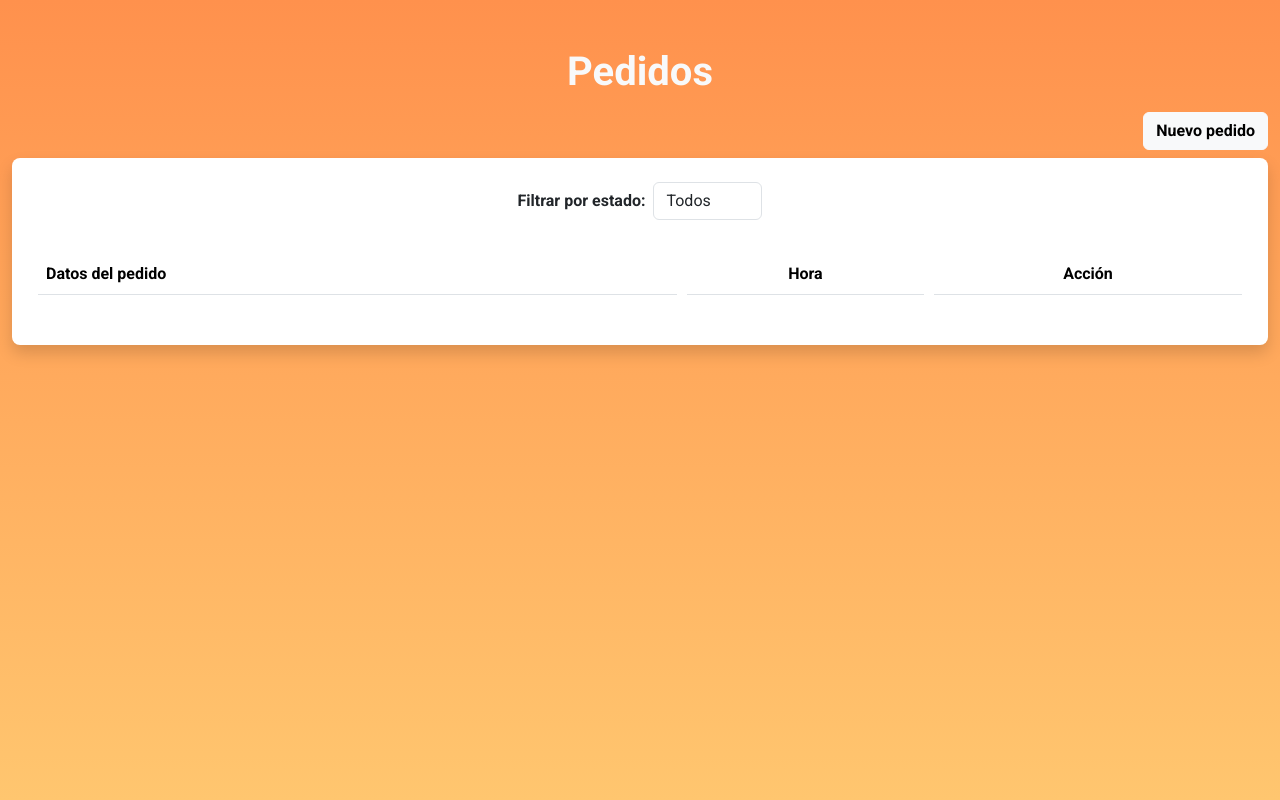
After one commit to ReturnManuekl/asaderoApp, a CodeIgniter app: page /database/index.php/pedidos/listado in a window 1280 px wide. The commit adds this page. Run offline with CodeIgniter, Linux system fonts and the light colour scheme; tables that the repository leaves empty or names only in its code hold one stand-in row (values such as "Sample post"); lists and menus that the app fills with data are empty; some libraries are stand-ins or nearby versions.

Commit message:
Listado page added

```diff
--- a/application/config/database.php
+++ b/application/config/database.php
@@ -76,9 +76,9 @@ $query_builder = TRUE;
 $db['default'] = array(
 	'dsn'	=> '',
 	'hostname' => 'localhost',
-	'username' => '',
+	'username' => 'root',
 	'password' => '',
-	'database' => '',
+	'database' => 'manuekl_asaderosapp',
 	'dbdriver' => 'mysqli',
 	'dbprefix' => '',
 	'pconnect' => FALSE,
--- /dev/null
+++ b/application/controllers/Pedidos.php
@@ -0,0 +1,49 @@
+<?php
+defined('BASEPATH') OR exit('No direct script access allowed');
+
+class Pedidos extends CI_Controller {
+
+	/**
+	 * Index Page for this controller.
+	 *
+	 * Maps to the following URL
+	 * 		http://example.com/index.php/welcome
+	 *	- or -
+	 * 		http://example.com/index.php/welcome/index
+	 *	- or -
+	 * Since this controller is set as the default controller in
+	 * config/routes.php, it's displayed at http://example.com/
+	 *
+	 * So any other public methods not prefixed with an underscore will
+	 * map to /index.php/welcome/<method_name>
+	 * @see https://codeigniter.com/userguide3/general/urls.html
+	 */
+	public function listado()
+	{
+		$this->load->view('components/header', true);
+		$this->load->view('pages/pedidos_v');
+		$this->load->view('components/footer', true);
+	}
+
+	public function nuevo_pedido(){
+		$this->load->view('components/header', true);
+		$this->load->view('pages/nuevo_pedido_v');
+		$this->load->view('components/footer', true);
+	}
+
+	public function obtener_listado(){
+		$this->load->model('Pedidos_m');
+		$listado = $this->Pedidos_m->listadoPedidos();
+		echo json_encode($listado);
+	}
+
+	public function actualizarEstadoPedido(){
+		$data = json_decode(file_get_contents('php://input'), true);
+		$idPedido = $data['idPedido'];
+		$nuevoEstado = $data['nuevoEstado'];
+		$this->load->model('Pedidos_m');
+		$resultado = $this->Pedidos_m->actualizarEstadoPedido($idPedido,$nuevoEstado);
+		echo $resultado ? '{"result":true}' : '{"result":false}';
+	}
+
+}
--- /dev/null
+++ b/application/models/Pedidos_m.php
@@ -0,0 +1,22 @@
+<?php
+    class Pedidos_m extends CI_Model {
+
+        public function listadoPedidos(){
+            $this->load->database();
+            $result = $this->db->select('*')
+            ->from('pedidos')
+            ->get()->result_array();
+            return $result;
+        }
+
+        public function actualizarEstadoPedido($idPedido,$nuevoEstado){
+            $this->load->database();
+            $data = array(
+                'estado' => $nuevoEstado,
+            );
+            $this->db->where('id', $idPedido);
+            $this->db->update('pedidos', $data);
+            return true;
+        }
+    }
+?>
--- a/application/views/components/header.php
+++ b/application/views/components/header.php
@@ -5,7 +5,8 @@
     <meta name="viewport" content="width=device-width, initial-scale=1.0">
     <link rel="stylesheet" href="<?= base_url('css/styles.css') ?>">
     <link href="https://cdn.jsdelivr.net/npm/bootstrap@5.3.2/dist/css/bootstrap.min.css" rel="stylesheet">
-    <script src="https://cdn.jsdelivr.net/npm/vue@2.5.16/dist/vue.min.js"></script>
+    <script src="https://cdn.jsdelivr.net/npm/vue@2.5.16/dist/vue.js"></script>
+    <script src="https://cdn.jsdelivr.net/npm/axios/dist/axios.min.js"></script>
     <title>Pollos Asadero</title>
 </head>
 <body>
--- /dev/null
+++ b/application/views/pages/pedidos_v.php
@@ -0,0 +1,69 @@
+<div class="container-fluid bg-naranja" id="pedidosListadoSection">
+    <div class="d-flex flex-column align-items-center vh-100" >
+        <h1 class="text-center mt-5 mb-3 text-light w-100">Pedidos</h1>
+        <div class="d-flex justify-content-end w-100 mb-2">
+            <button class="btn btn-light w-auto fw-bold" @click="nuevoPedido()">Nuevo pedido</button>
+        </div>
+        <div class="bg-white form-contenedor px-3 py-4 rounded-3 shadow w-100">
+            <div class="d-flex align-items-center justify-content-center mb-4">
+                <label class="fw-bold me-2" for="estPedidoModal">Filtrar por estado: </label>
+                <select class="form-control w-auto" id="estPedidoModal" v-model="filtroEstado">
+                    <option value="todos">Todos</option>
+                    <option value="preparando">Preparando</option>
+                    <option value="en_camino">En camino</option>
+                    <option value="entregado">Entregado</option>
+                </select>
+            </div>
+            <table class="table listado">
+                <thead >
+                    <th  colspan="2">Datos del pedido</th>
+                    <th class="text-center">Hora</th>
+                    <th class="text-center">Acción</th>
+                </thead>
+                <tbody>
+                    <tr v-for="item in pedidosFiltrados">
+                        <td :class="'est-' + item.estado">
+                            <p class="mb-1" v-if="item.nombre_persona.length > 0" style="font-size:20px"><b> {{item.nombre_persona}} </b></p>
+                            <p class="mb-1" v-if="item.domicilio.length > 0" style="font-size:14px"><b>Domicilio:</b> {{item.domicilio}} </p>
+                            <p class="mb-1" v-if="item.total.length > 0" style="font-size:16px"><b> $ {{item.total}} </b></p>
+                        </td>
+                        <td>
+                            <p class="mb-1" v-if="item.paquetes.length > 0" style="font-size:15px"><b> {{item.paquetes}} </b></p>
+                            <p class="mb-1" v-if="item.productos.length > 0" style="font-size:14px"><b>Extra:</b> {{item.productos}}</p>
+                        </td>
+                        <td class="text-center fw-bold">{{formatoHora(item.hora_creacion)}}</td>
+                        <td class="text-center">
+                            <button class="btn btn-primary" data-bs-toggle="modal" data-bs-target="#myModal" @click="seleccionarPedido(item)">Estado</button>
+                        </td>
+                    </tr>
+                </tbody>
+            </table>
+        </div>
+    </div>
+
+
+    <!-- Modal -->
+    <div class="modal fade" id="myModal" tabindex="-1" aria-labelledby="myModalLabel" aria-hidden="true">
+    <div class="modal-dialog">
+        <div class="modal-content">
+        <div class="modal-header">
+            <h1 class="modal-title fs-5" id="myModalLabel">Pedido</h1>
+            <button type="button" class="btn-close" data-bs-dismiss="modal" aria-label="Close"></button>
+        </div>
+        <div class="modal-body">
+            <label for="estPedidoModal">Estado del pedido</label>
+            <select class="form-control mt-2 mb-4" id="estPedidoModal" v-model="estadoPedidoModal" @change="cambiarEstado()">
+                <option value="preparando">Preparando</option>
+                <option value="en_camino">En camino</option>
+                <option value="entregado">Entregado</option>
+            </select>
+        </div>
+        <div class="modal-footer">
+            <button type="button" class="btn btn-secondary" data-bs-dismiss="modal">Cerrar</button>
+        </div>
+        </div>
+    </div>
+    </div>
+</div>
+
+<script src="<?= base_url('/js/pedidos_listado.js')?>"></script>
--- a/css/styles.css
+++ b/css/styles.css
@@ -1,9 +1,14 @@
+@import url('https://fonts.googleapis.com/css2?family=Roboto:wght@100;300;400;500;700;900&display=swap');
+*{
+    font-family: 'Roboto';
+}
 .bg-naranja {
-    background-color: #FF914D;
+    /*background-color: #FF914D;*/
+    background: linear-gradient(0deg, rgba(255,198,111,1) 0%, rgba(255,145,77,1) 100%);
 }
 
 .bg-gris {
-    background-color: #DADADA;
+    background-color: #f1f1f1 !important;
 }
 
 .form-contenedor {
@@ -11,11 +16,10 @@
 }
 
 .texto {
-    margin-bottom: 3px;
-    font-size: 13px;
+    font-size: 18px;
 }
 
-.btn {
+.btn-main {
     background-color: #DADADA !important;
     color: black !important;
     border: 0 !important;
@@ -26,3 +30,19 @@ h1 {
     font-size: 40px !important;
     font-weight: bold !important;
 }
+.est-preparando{
+    border-left: 5px solid #77df84;
+}
+.est-en_camino{
+    border-left: 5px solid #188aff;
+}
+.est-entregado{
+    border-left: 5px solid #1e1e1e;
+}
+table.listado{
+    border-collapse: separate;
+    border-spacing: 10px;
+}
+table.listado td{
+    vertical-align: middle;
+}
--- /dev/null
+++ b/js/pedidos_listado.js
@@ -0,0 +1,67 @@
+new Vue({
+  el: "#pedidosListadoSection",
+  data: {
+    filtroEstado: 'todos',
+    usuario: 'Andres',
+    clave: '123',
+    showMsgError: false,
+    pedidos: [],
+    pedidoSelec: [],
+    estadoPedidoModal: ''
+  },
+  methods: {
+    obtenerPedidos(){
+      let _this = this;
+      axios({
+        method: 'get',
+        url: 'obtener_listado',
+      })
+      .then(function (response) {
+        _this.pedidos = response.data;
+      });
+    },
+    nuevoPedido(){
+      window.location.href = "../pedidos/nuevo_pedido";
+    },
+    formatoHora(hora){
+      let separaHora = hora.split(':');
+      return separaHora[0]+':'+separaHora[1];
+    },
+    seleccionarPedido(pedido){
+      this.pedidoSelec = pedido;
+      this.estadoPedidoModal = pedido.estado;
+    },
+    cambiarEstado(){
+      let indexPedido = this.pedidos.findIndex(item => item.id == this.pedidoSelec.id);
+      this.pedidos[indexPedido].estado = this.estadoPedidoModal;
+      this.actualizarEstado();
+    },
+    actualizarEstado(){
+      axios.post('../pedidos/actualizarEstadoPedido', {
+        idPedido: this.pedidoSelec.id,
+        nuevoEstado: this.pedidoSelec.estado
+      })
+      .then(function (response) {
+        console.log(response)
+      })
+      .catch(function (error) {
+        console.log(error);
+      });
+    }
+  },
+  mounted() {
+    this.obtenerPedidos();
+  },
+  computed: {
+    // a computed getter
+    pedidosFiltrados() {
+      // `this` points to the component instance
+      if(this.filtroEstado == 'todos'){
+        return this.pedidos;
+      }else{
+        return this.pedidos.filter(item => item.estado == this.filtroEstado);
+      }
+    }
+  }
+
+})
```
Also changed, not shown: application/controllers/Login.php (+10 -11 lines), application/models/Login_m.php (+8 -6 lines), application/views/components/menu.php (deleted, +0 -21 lines), application/views/pages/login.php (deleted, +0 -15 lines), application/views/pages/login_v.php (added, +18 -0 lines), application/views/pages/nuevo_pedido_v.php (added, +20 -0 lines), js/login.js (+20 -3 lines), js/nuevo_pedido.js (added, +28 -0 lines).
